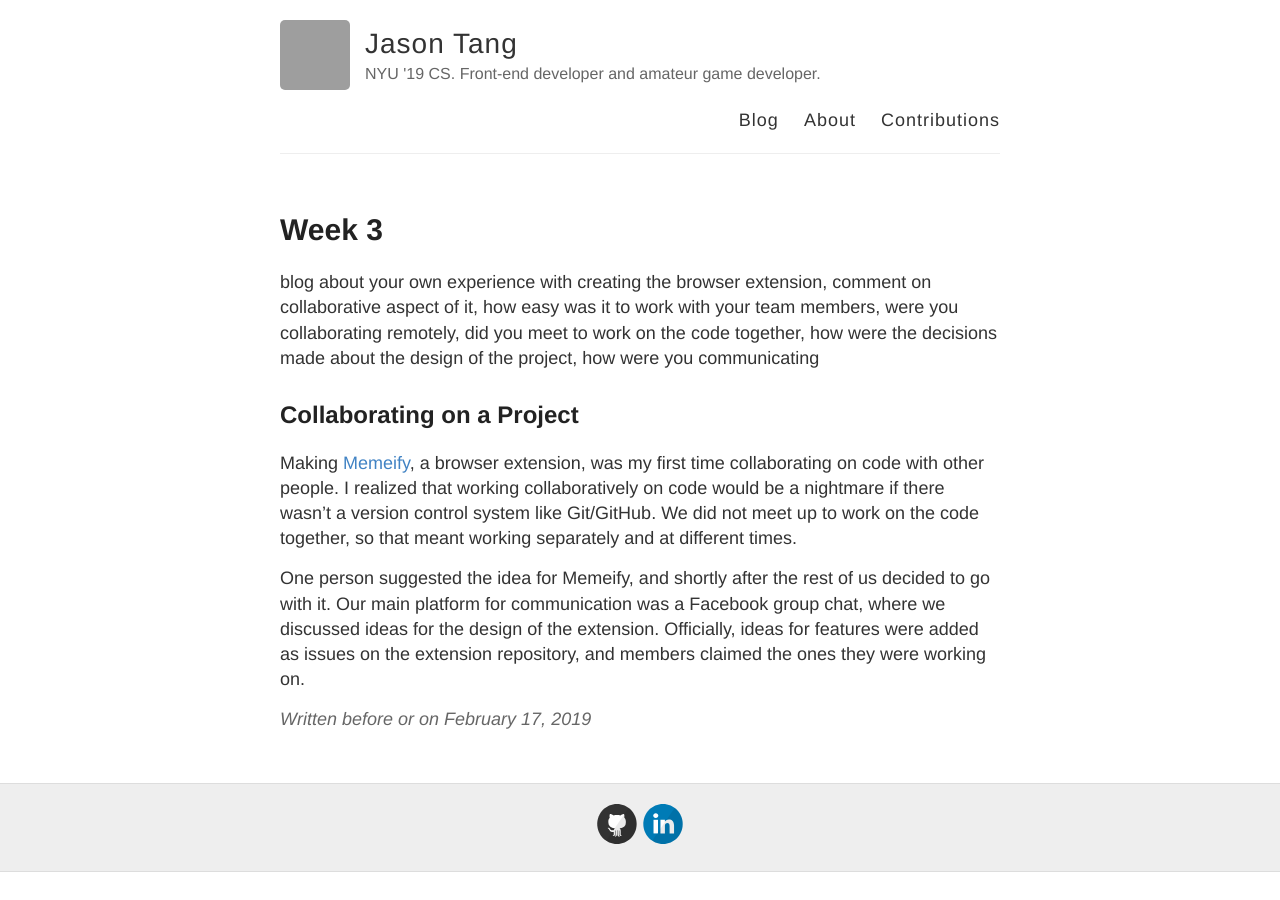
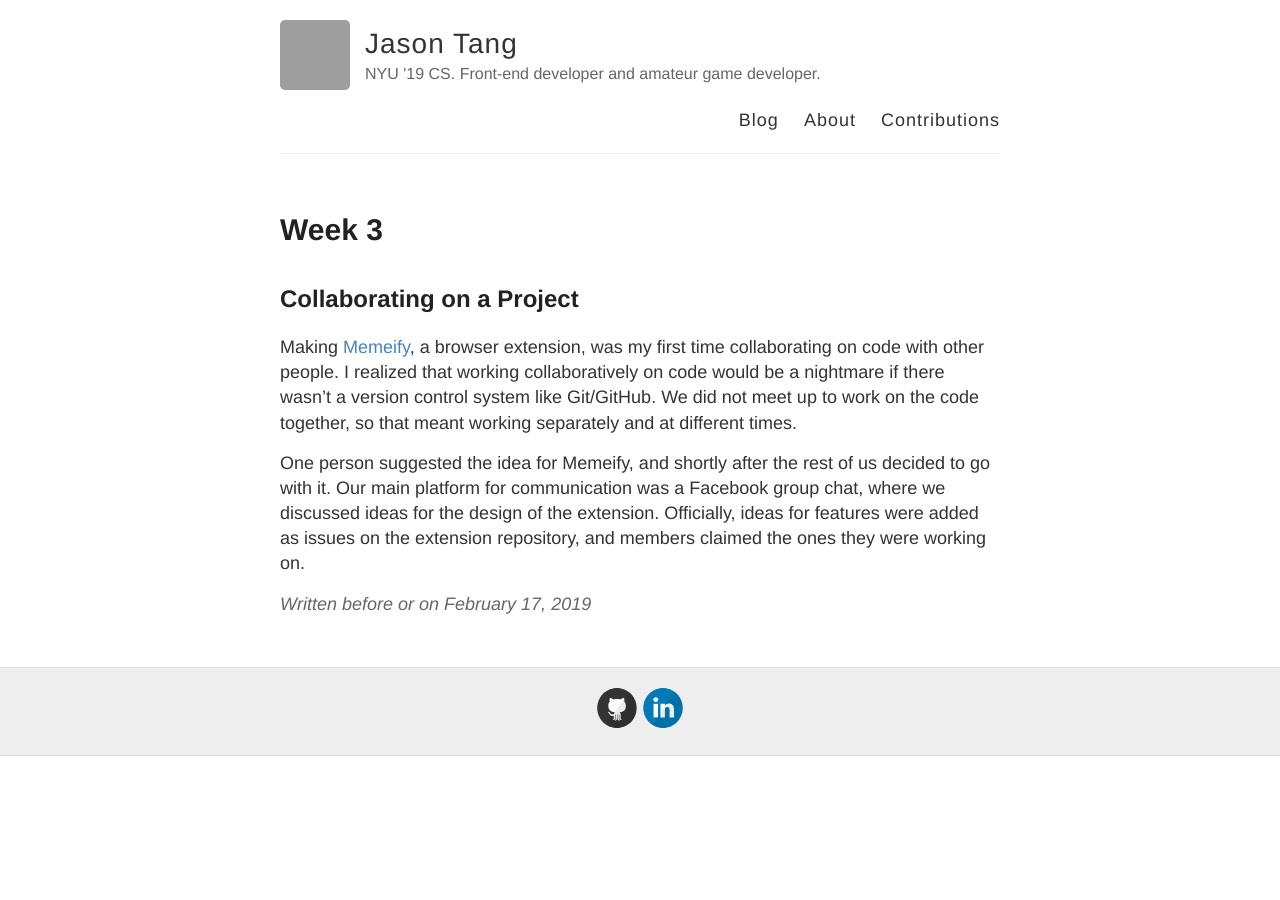
Before and after one commit to nyu-ossd-s19/jztang-weekly, a Jekyll site: the page built from _posts/2019-02-17-week03.md, in a window 1280 px wide. Built offline with Jekyll 4.4.1, drawn with Linux system fonts in a browser that asks for light colours; grey boxes are pictures that could not be loaded.

Commit message:
Fix week 3 blog post

```diff
--- a/_posts/2019-02-17-week03.md
+++ b/_posts/2019-02-17-week03.md
@@ -2,8 +2,6 @@
 layout: post
 title: Week 3
 ---
-
-blog about your own experience with creating the browser extension, comment on collaborative aspect of it, how easy was it to work with your team members, were you collaborating remotely, did you meet to work on the code together, how were the decisions made about the design of the project, how were you communicating
 
 ## Collaborating on a Project
 
```
